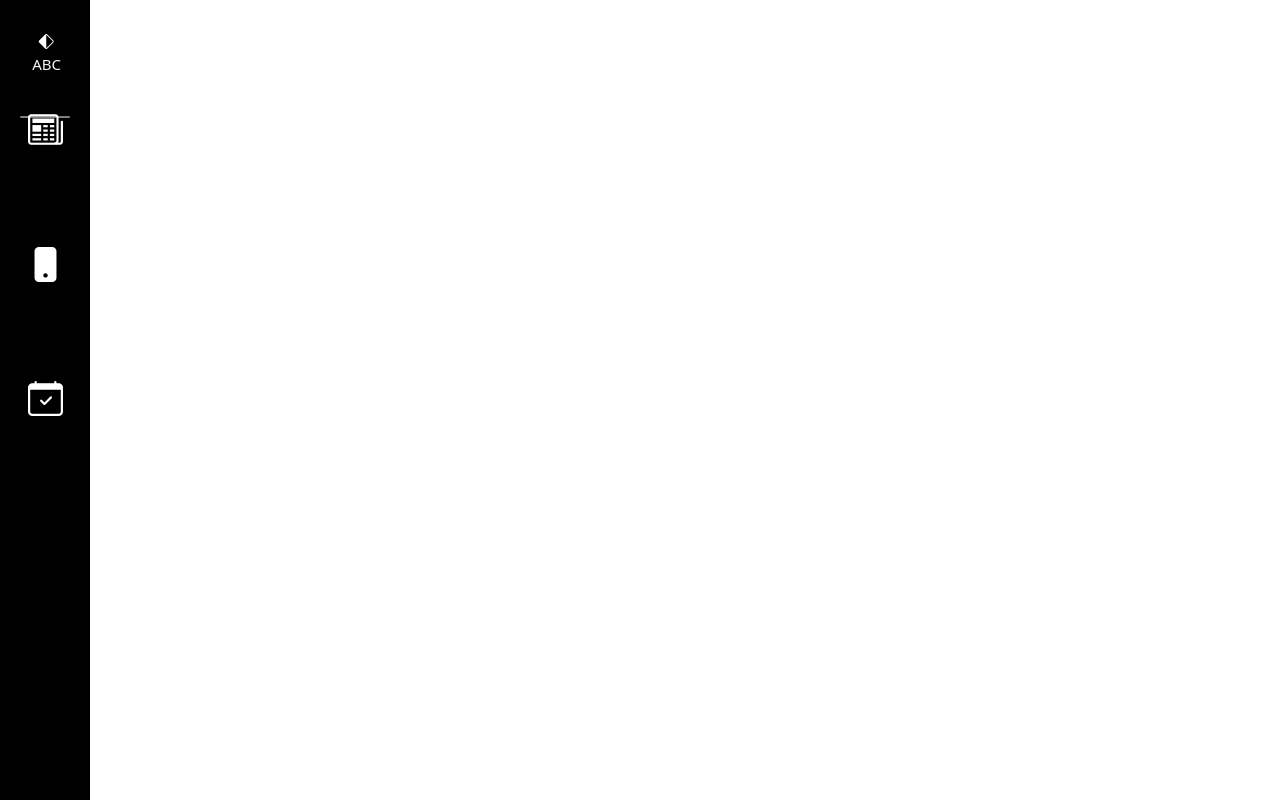
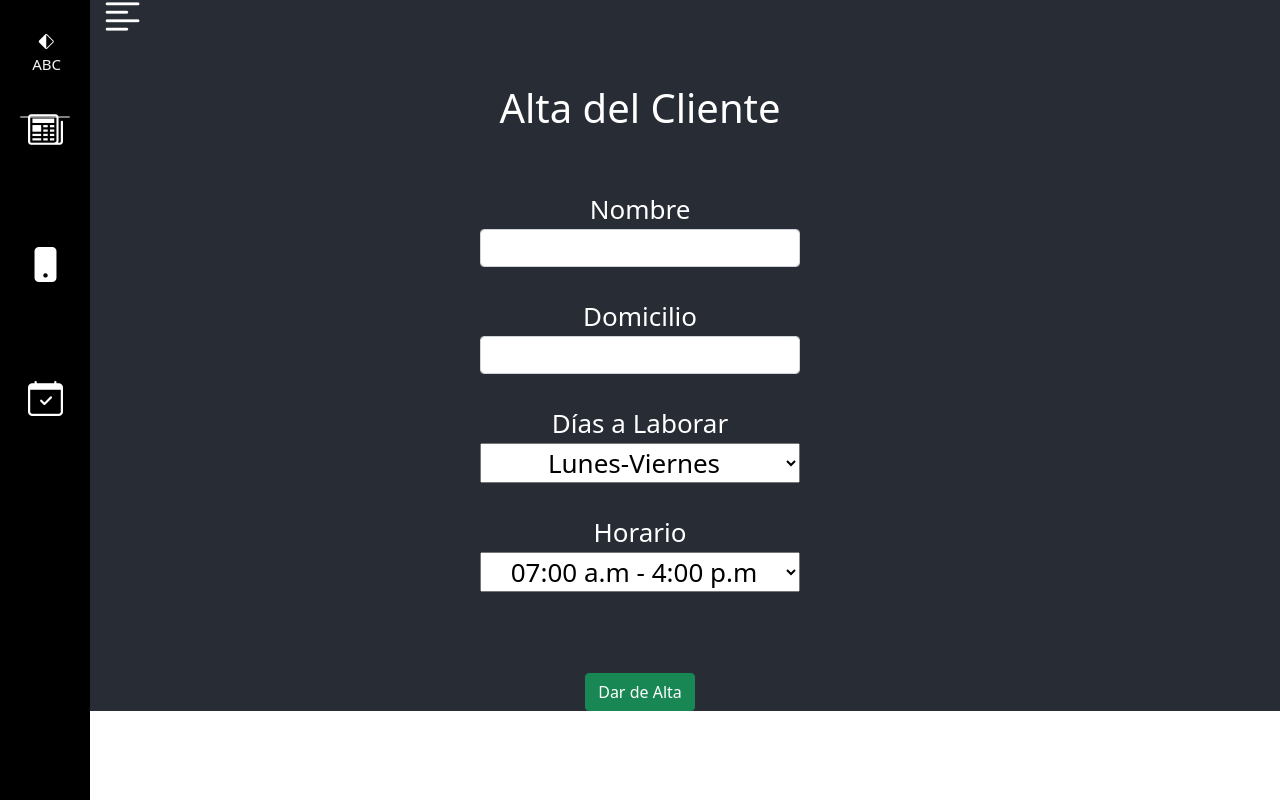
Before and after one commit to JavierVitekGit/VitekLimpieza, a React (Create React App) app: page / in a window 1280 px wide. Built offline with nearby package versions, Linux system fonts and the light colour scheme.

Commit message:
Test commit

```diff
--- a/src/App.jsx
+++ b/src/App.jsx
@@ -98,7 +98,7 @@ function App(props) {
             <div>
               <ul>
                 <li>
-                    <Link to="/Alta del Cliente"></Link>
+                    <Link to="/"></Link>
                 </li>
                 <li>
                     <Link to="/Baja del Cliente"></Link>
@@ -126,7 +126,7 @@ function App(props) {
 
 
             <Switch>
-                <Route path="/Alta del Cliente" render={() => <Cliente/>}></Route>
+                <Route path="/" render={() => <Cliente/>}></Route>
                 <Route path="/Baja del Cliente" render={() => <BajaCliente/>} ></Route>
                 <Route path='/Alta del Operador' render={() => <Personal/>}></Route>
                 <Route path='/Baja del Operador' render={() => <BajaOperador/>}></Route>
```
